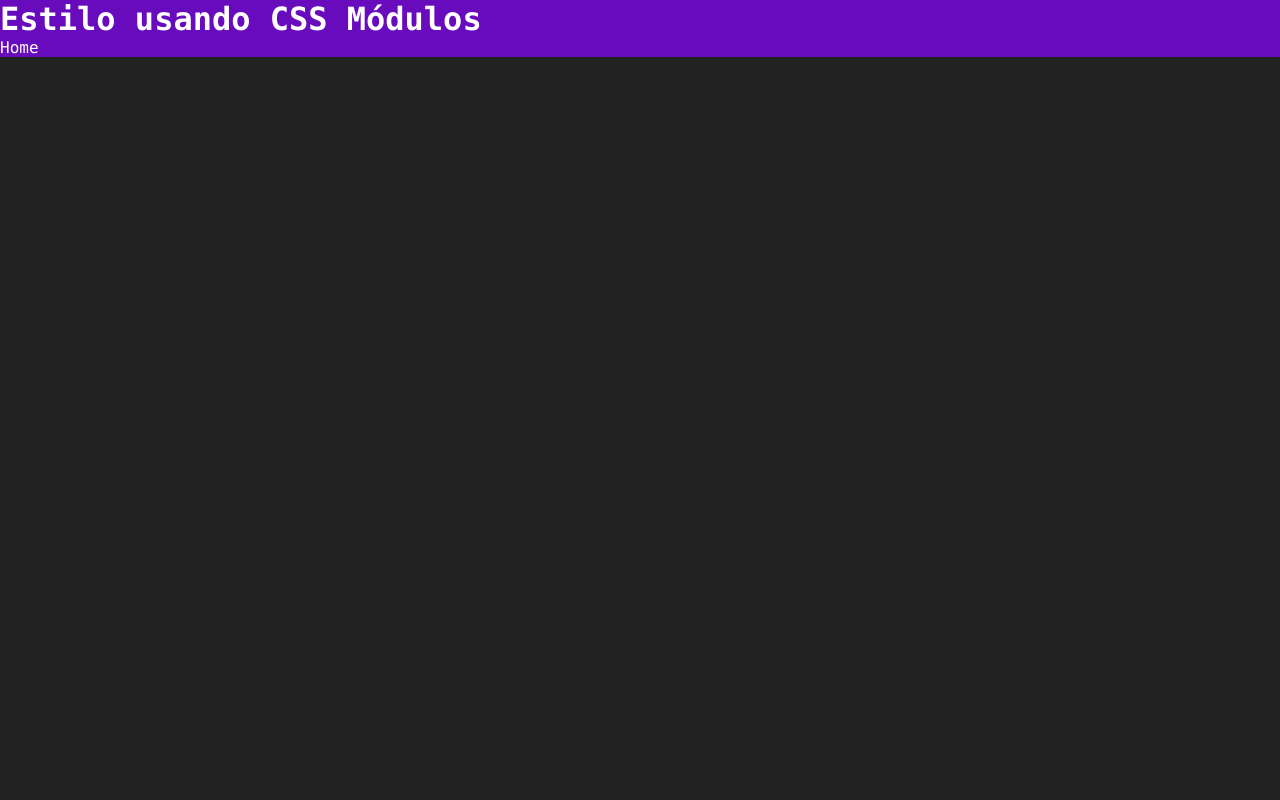
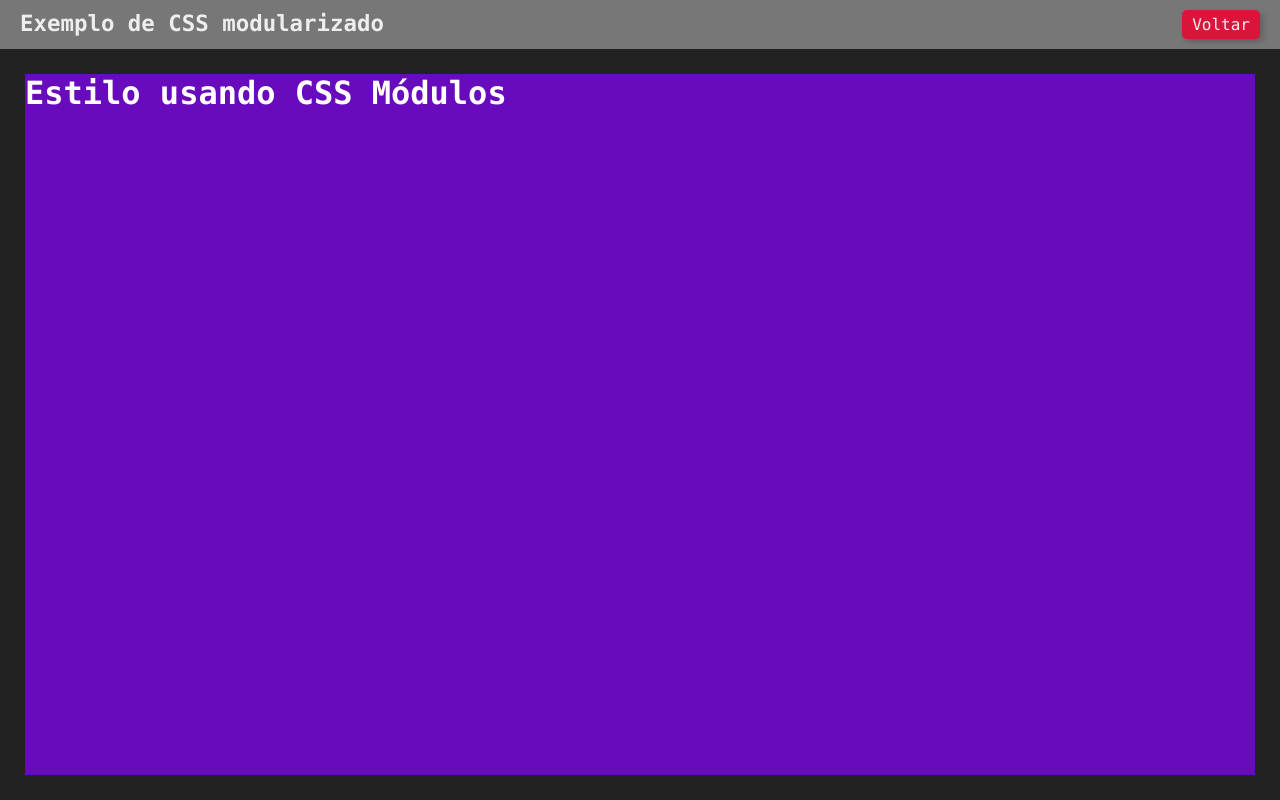
Before and after one commit to eric-moniz/projetos-react-udemy, a Next.js app in the folder aulao-nextjs/fundamentos/: page /estiloso in a window 1280 px wide. Built offline with nearby package versions, Linux system fonts and the light colour scheme.

Commit message:
aula 95 - Componente Layout

```diff
--- /dev/null
+++ b/aulao-nextjs/fundamentos/src/components/Layout.jsx
@@ -0,0 +1,15 @@
+import Link from 'next/link';
+import styles from '@/styles/Layout.module.css';
+
+export default function Layout(props) {
+    return (
+        <div className={styles.layout}>
+            <div className={styles.cabecalho}>
+                <h1>{props.titulo ?? 'Título'}</h1>
+                <Link href={'/'}>Voltar</Link>
+            </div>
+
+            <div className={styles.conteudo}>{props.children}</div>
+        </div>
+    );
+}
--- a/aulao-nextjs/fundamentos/src/pages/estiloso.jsx
+++ b/aulao-nextjs/fundamentos/src/pages/estiloso.jsx
@@ -1,11 +1,13 @@
+import Layout from '@/components/Layout';
 import Link from 'next/link';
 import styles from '../styles/Estiloso.module.css';
 
 export default function Estiloso() {
     return (
-        <div className={styles.roxo}>
-            <h1>Estilo usando CSS Módulos</h1>
-            <Link href={'/'}>Home</Link>
-        </div>
+        <Layout titulo='Exemplo de CSS modularizado'>
+            <div className={styles.roxo}>
+                <h1>Estilo usando CSS Módulos</h1>
+            </div>
+        </Layout>
     );
 }
--- a/aulao-nextjs/fundamentos/src/styles/Estiloso.module.css
+++ b/aulao-nextjs/fundamentos/src/styles/Estiloso.module.css
@@ -1,4 +1,5 @@
 .roxo {
+    height: 100%;
     background-color: #670bbd;
     color: #fff
 }
--- /dev/null
+++ b/aulao-nextjs/fundamentos/src/styles/Layout.module.css
@@ -0,0 +1,36 @@
+.layout {
+    height: 100vh;
+    display: flex;
+    flex-direction: column;
+
+}
+
+.cabecalho {
+    display: flex;
+    justify-content: space-between;
+    padding: 10px 20px;
+    background-color: #777;
+}
+
+.cabecalho h1 {
+    margin: 0;
+    font-size: 1.4rem;
+}
+
+.cabecalho a {
+    background-color: crimson;
+    padding: 5px 10px;
+    border-radius: 5px;
+    box-shadow: 3px 3px 6px rgba(0, 0, 0, .2);
+    transition: all 0.25s;
+}
+
+.cabecalho a:active {
+    box-shadow: none;
+    transform: scale(0.95);
+}
+
+.conteudo {
+    padding: 25px;
+    height: 100%;
+}
```
